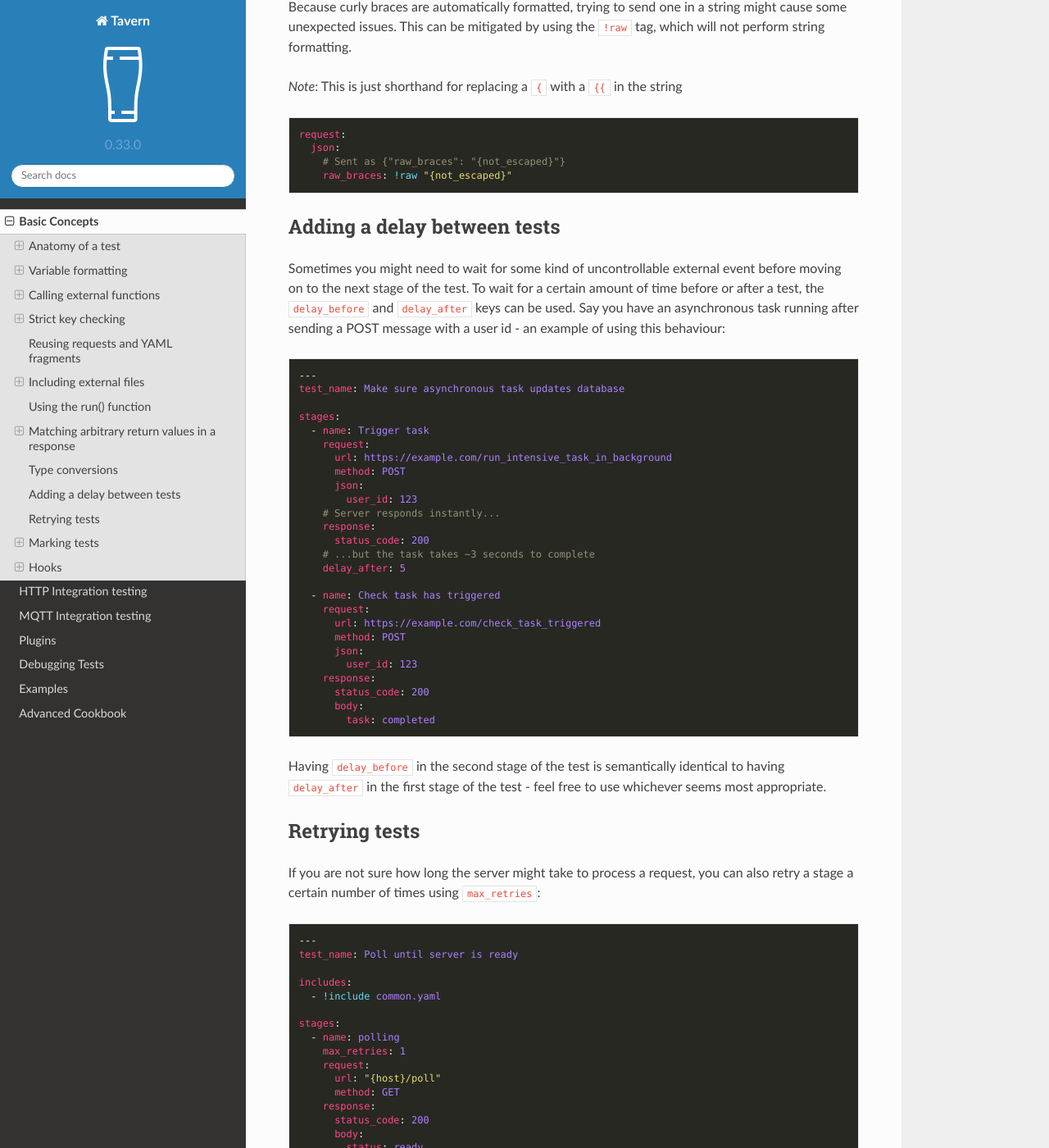
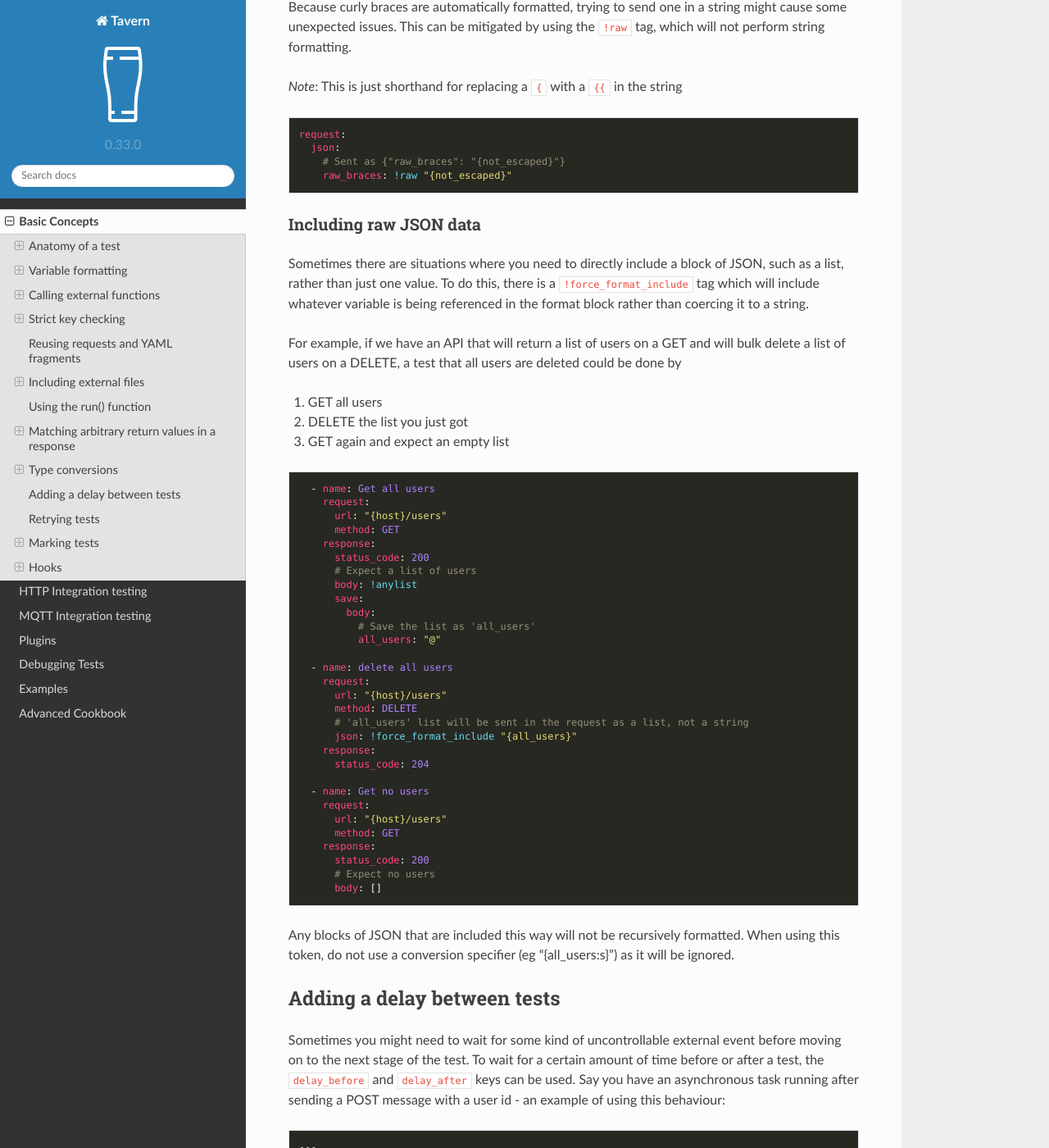
Before and after one commit to taverntesting/tavern, a Sphinx documentation site: the page built from docs/source/basics.md, in a window 1280 px wide and 1400 px high, scrolled down 26872 px. Shown: the whole window at 82% size. Built offline with Sphinx 7.4.7 and the Read the Docs theme 2.0.0, drawn with Linux system fonts in a browser that asks for light colours; formulas are drawn with MathJax 3.

Commit message:
Add documentation for token
fix example

````diff
--- a/docs/source/basics.md
+++ b/docs/source/basics.md
@@ -1465,6 +1465,60 @@ request:
     raw_braces: !raw "{not_escaped}"
 ```
 
+### Including raw JSON data
+
+Sometimes there are situations where you need to directly include a block of
+JSON, such as a list, rather than just one value. To do this, there is a
+`!force_format_include` tag which will include whatever variable is being
+referenced in the format block rather than coercing it to a string.
+
+For example, if we have an API that will return a list of users on a GET and
+will bulk delete a list of users on a DELETE, a test that all users are deleted
+could be done by
+
+1. GET all users
+
+2. DELETE the list you just got
+
+3. GET again and expect an empty list
+
+```yaml
+  - name: Get all users
+    request:
+      url: "{host}/users"
+      method: GET
+    response:
+      status_code: 200
+      # Expect a list of users
+      body: !anylist
+      save:
+        body:
+          # Save the list as 'all_users'
+          all_users: "@"
+
+  - name: delete all users
+    request:
+      url: "{host}/users"
+      method: DELETE
+      # 'all_users' list will be sent in the request as a list, not a string
+      json: !force_format_include "{all_users}"
+    response:
+      status_code: 204
+
+  - name: Get no users
+    request:
+      url: "{host}/users"
+      method: GET
+    response:
+      status_code: 200
+      # Expect no users
+      body: []
+```
+
+Any blocks of JSON that are included this way will not be recursively formatted.
+When using this token, do not use a conversion specifier (eg "{all_users:s}") as
+it will be ignored.
+
 ## Adding a delay between tests
 
 Sometimes you might need to wait for some kind of uncontrollable external event
````
Also changed, not shown: 2 other files.
